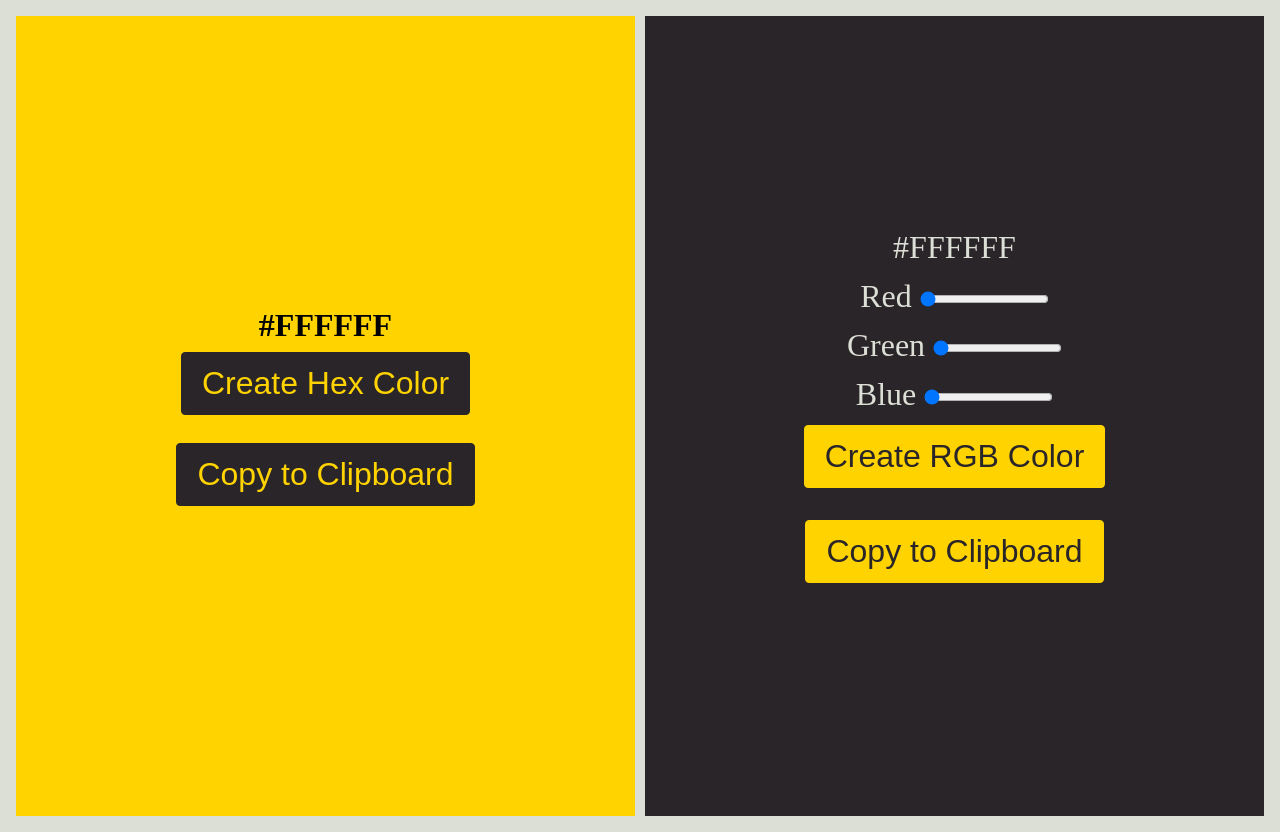
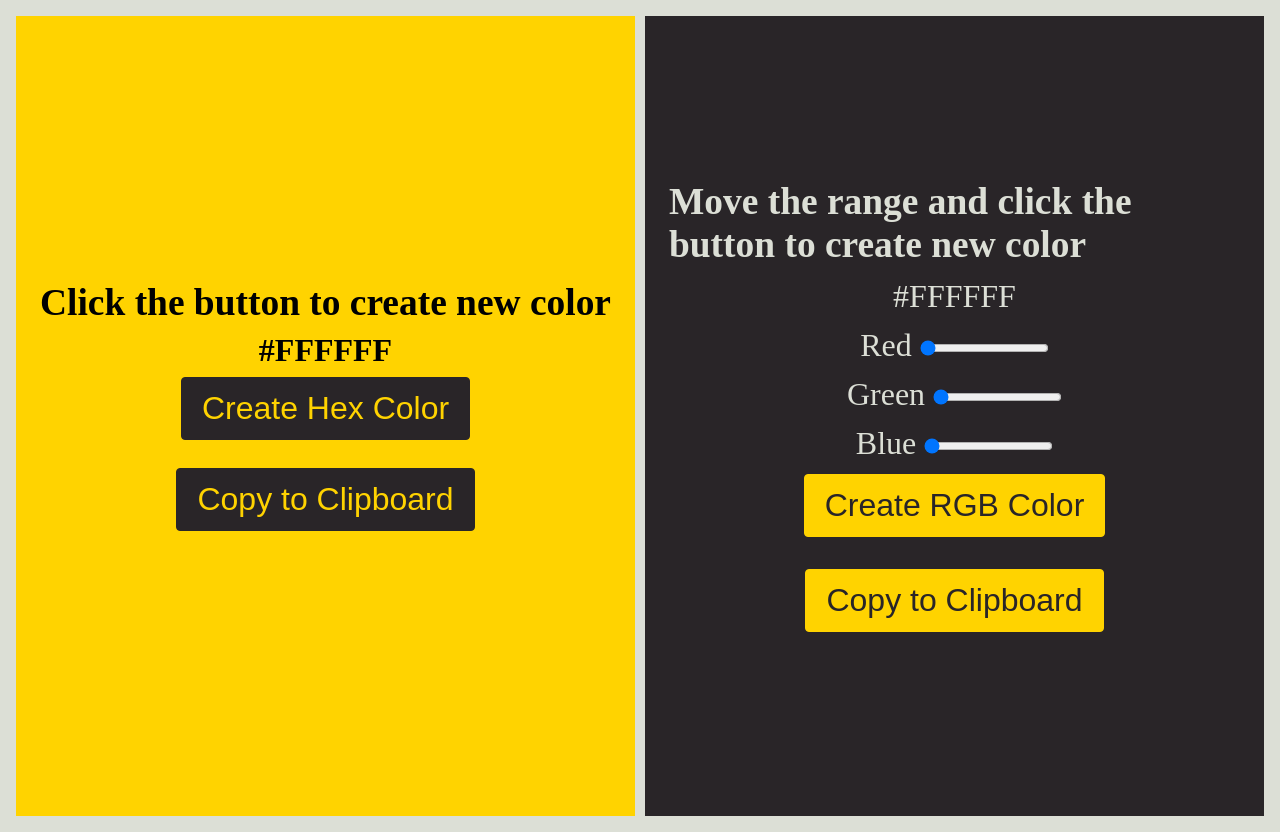
Before and after one commit to SofyaPim/random_color_generator, a plain HTML site: page index.html in a window 1280 px wide. Drawn offline with Linux system fonts and the light colour scheme.

Commit message:
Update index.html

```diff
--- a/index.html
+++ b/index.html
@@ -12,12 +12,14 @@
    <div class="random-color-generator-container">
 
       <div class="hex-color-container">
+          <h3>Click the button to create new color</h3>
          <p class="hex-color-value ">#FFFFFF</p>
          <button id="hex-button" class="hex-button">Create Hex Color</button>
          <button id="hex-copy" class="hex-button">Copy to Clipboard</button>
       </div>
 
       <div class="rgb-color-container">
+         <h3>Move the range and click the button to create new color</h3>
          <p  class="rgb-color-value ">#FFFFFF</p>
          <div>
             <label for="red">Red</label>
```
